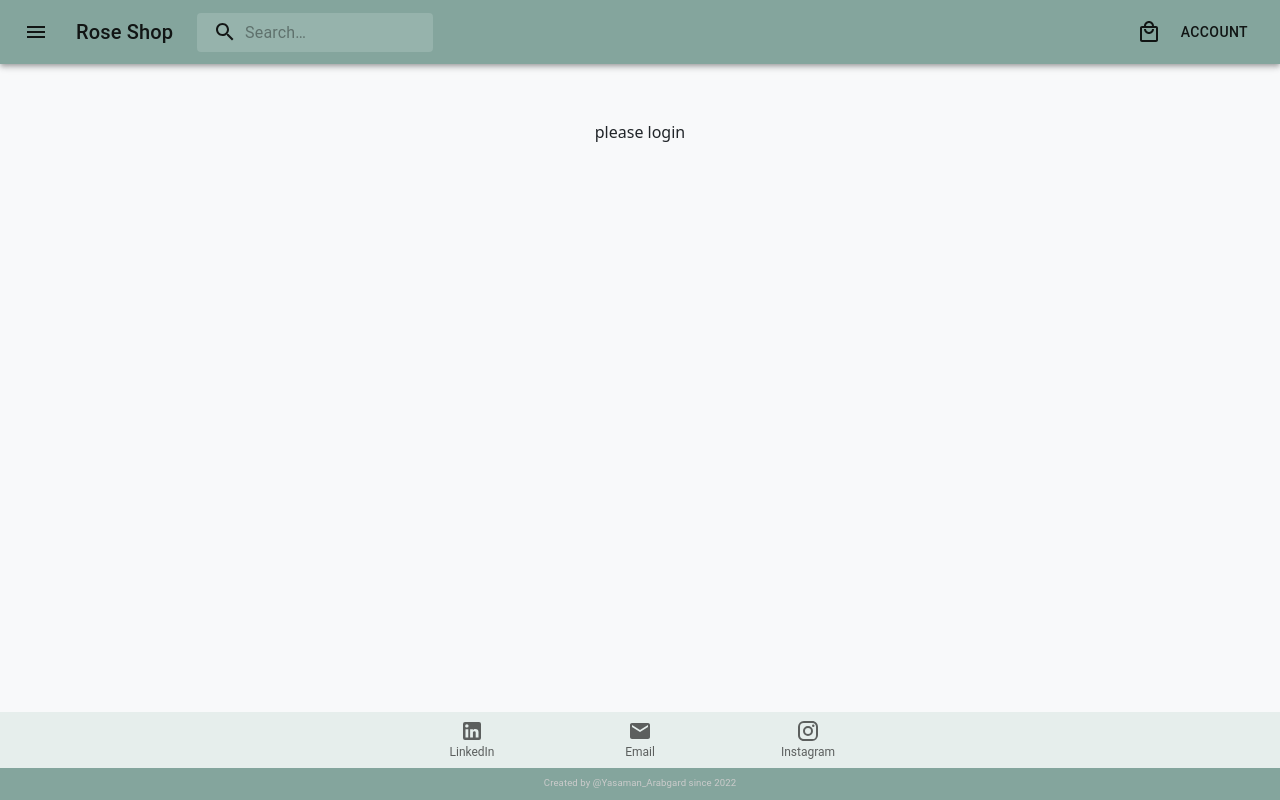
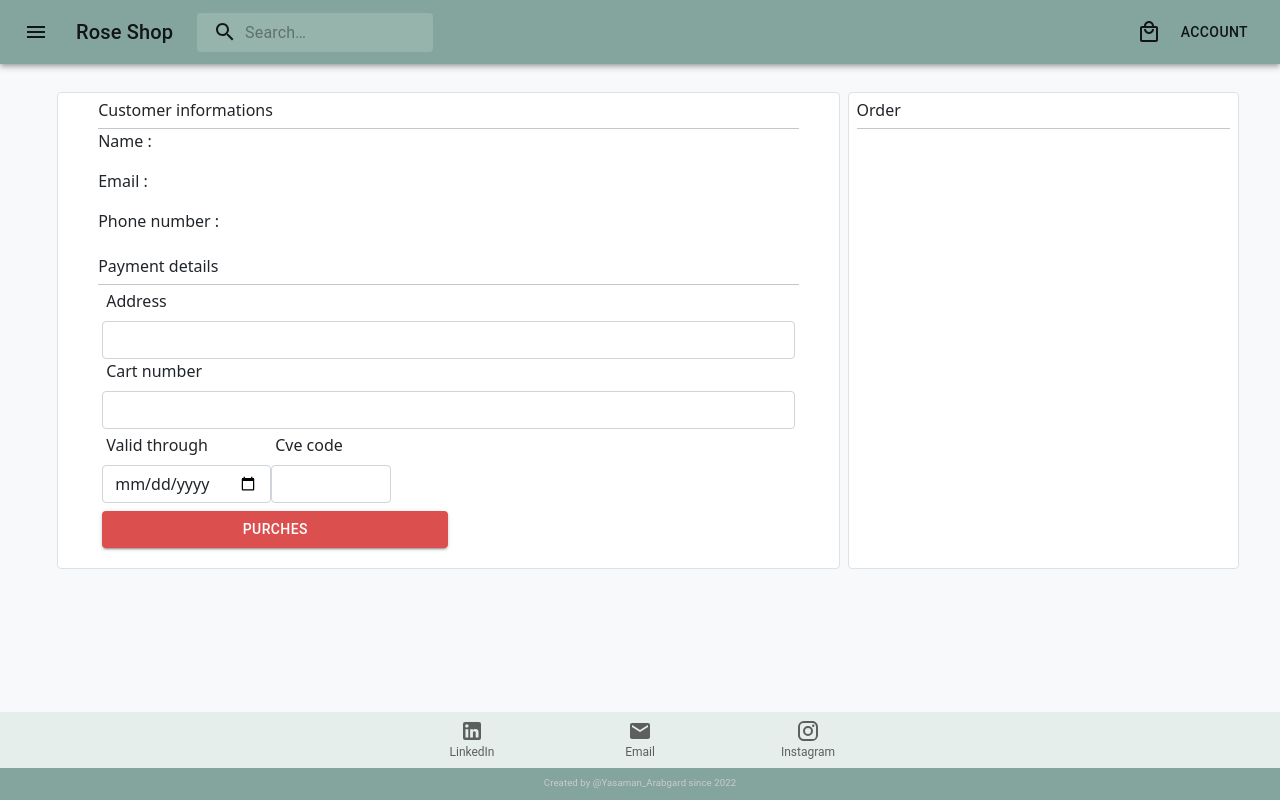
Before and after one commit to YasamanKarimArabgard/Rose-shop-react.js, a React (Create React App) app: page /checkout in a window 1280 px wide. Built offline with nearby package versions, Linux system fonts and the light colour scheme.

Commit message:
redesign checkout page

```diff
--- a/src/components/Checkout.jsx
+++ b/src/components/Checkout.jsx
@@ -1,17 +1,120 @@
 import { useAuth } from "../context/AuthProvider";
+import { Button, Divider } from "@mui/material";
+import Input from '../common/Input/Input';
+import * as Yup from 'yup';
+import { useFormik, validateYupSchema } from "formik";
+import { useState } from "react";
+import { useCart } from '../context/CartProvider'
+import { useNavigate } from "react-router-dom";
+
+const initialValues = {
+    address: '',
+    cartNumber: '',
+    validThrough: '',
+    cvcCode: ''
+}
+
+const validationSchema = Yup.object({
+    address: Yup.string()
+        .required('address is required'),
+    cartNumber: Yup.string()
+        .required('cart number is required')
+        .matches(/^[0-9]{16}$/, 'cart number is not valid')
+        .nullable(),
+    validThrough: Yup.string()
+        .required('valid through is required'),
+    cvcCode: Yup.string()
+        .required('cvc code is required')
+        .matches(/^[0-9]{4}$/, 'cvc code is not valid')
+        .nullable(),
+})
 
 const Checkout = () => {
 
+    const [error, setError] = useState(null);
+    const { cart, total } = useCart();
+
+    console.log(cart);
+    const navigate = useNavigate()
+
+    const onSubmit = () => {
+        navigate('/')
+    }
+
+    const formik = useFormik({
+        initialValues: initialValues,
+        onSubmit,
+        validationSchema,
+        validateOnMount: true
+    });
+
+
+
     const Auth = useAuth();
     return (
-        <main className="main_container col-10 d-flex flex-column align-items-center mt-5">
-            { Auth ?
-                <section>
-                    <p>{Auth.name}</p>
-                    <p>{Auth.email}</p>
-                    <p>{Auth.phoneNumber}</p>
-                </section> : <p>please login</p>
-            }
+        <main className="main_container col-11 d-flex flex-wrap flex-md-nowrap justify-content-between mt-3">
+            <section className="col-12 col-md-8 bg-white p-2 m-1 d-flex flex-column align-items-center rounded border order-2 order-md-1">
+                <div className="col-12 col-md-11 d-flex flex-column">
+                    <h6>Customer informations</h6>
+                    <Divider />
+                    <p>Name : {Auth.name}</p>
+                    <p>Email : {Auth.email}</p>
+                    <p>Phone number : {Auth.phoneNumber}</p>
+                </div>
+                <div className="col-12 col-md-11 mt-2">
+                    <h6>Payment details</h6>
+                    <Divider />
+                    <form
+                        onSubmit={formik.handleSubmit}
+                        className='form_container p-1 bg-white'>
+                        <Input
+                            formik={formik}
+                            name='address'
+                            label='Address'
+                            type="text"
+                        />
+                        <Input
+                            formik={formik}
+                            name='cartNumber'
+                            label='Cart number'
+                            type="text"
+                        />
+                        <div className="col-12 col-md-5 d-flex justify-content-between mt-1">
+                            <Input
+                                formik={formik}
+                                name='validThrough'
+                                label='Valid through'
+                                type="date"
+                            />
+                            <Input
+                                className='mx-2'
+                                formik={formik}
+                                name='cvcCode'
+                                label='Cve code'
+                                type="text"
+                            />
+                        </div>
+                        <Button type="submit" variant="contained" color="secondary" sx={{ width: '50%', my: 1 }}>purches</Button>
+                    </form>
+                </div>
+            </section>
+            <section className="col-12 col-md-4 bg-white p-2 m-1 rounded border order-1 order-md-2">
+                <h6>Order</h6>
+                <Divider />
+                <div className="col-12 col-md-11">
+                    {cart.map(item => (
+                        <ul class="order-list list-group list-group-flush col-12 col-md-12 mb-2 mx-2">
+                            <li class="order_item list-group-item col-12 d-flex align-items-center justify-content-between" key={item.id}>
+                                <img src={item.image} className='item-img'></img>
+                                <p>{item.name}</p>
+                                <p>{item.quantity}</p>
+                                <p>{total}</p>
+                            </li>
+                            <Divider />
+                        </ul>
+                    ))}
+                </div>
+            </section>
         </main>
     );
 };
```
